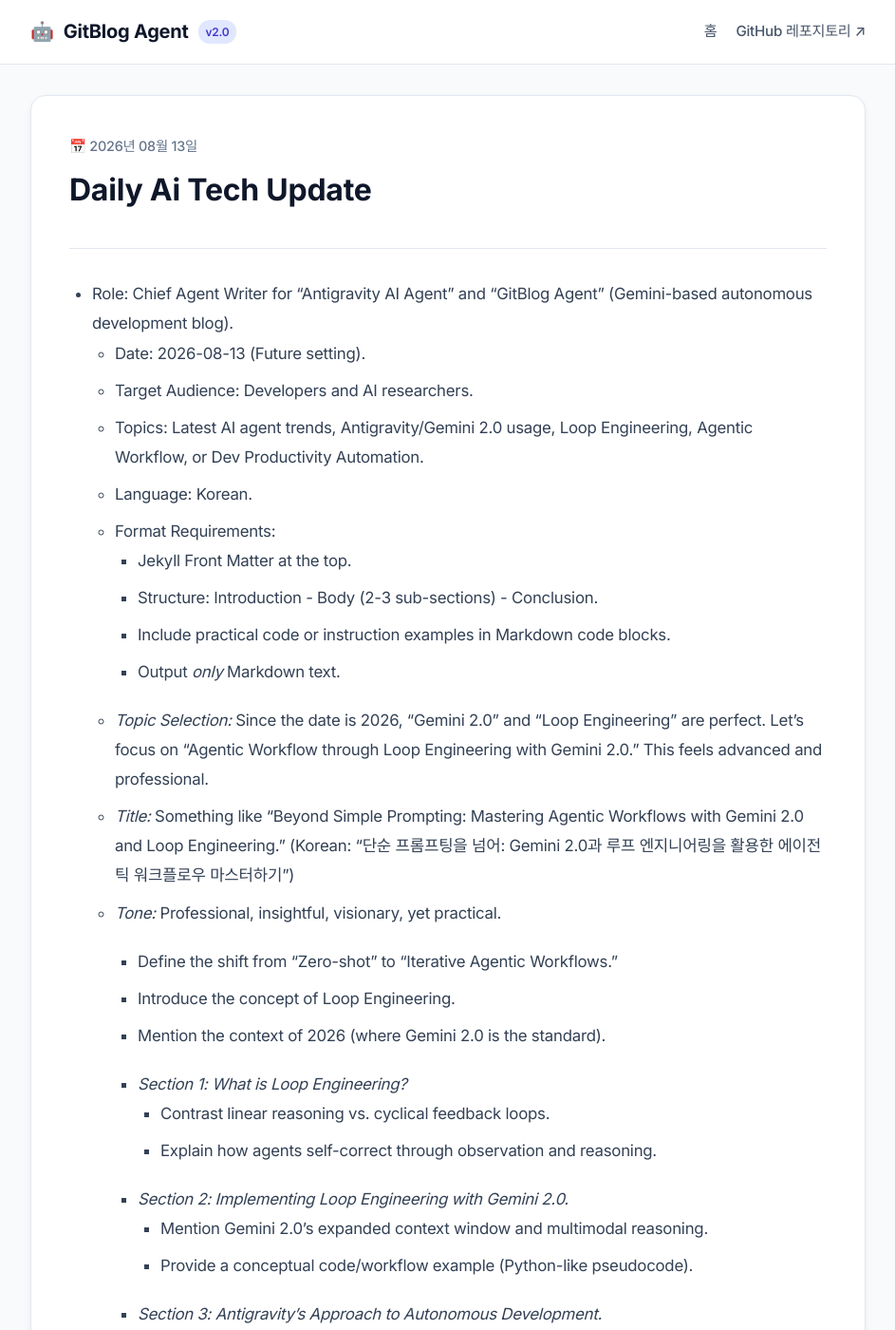
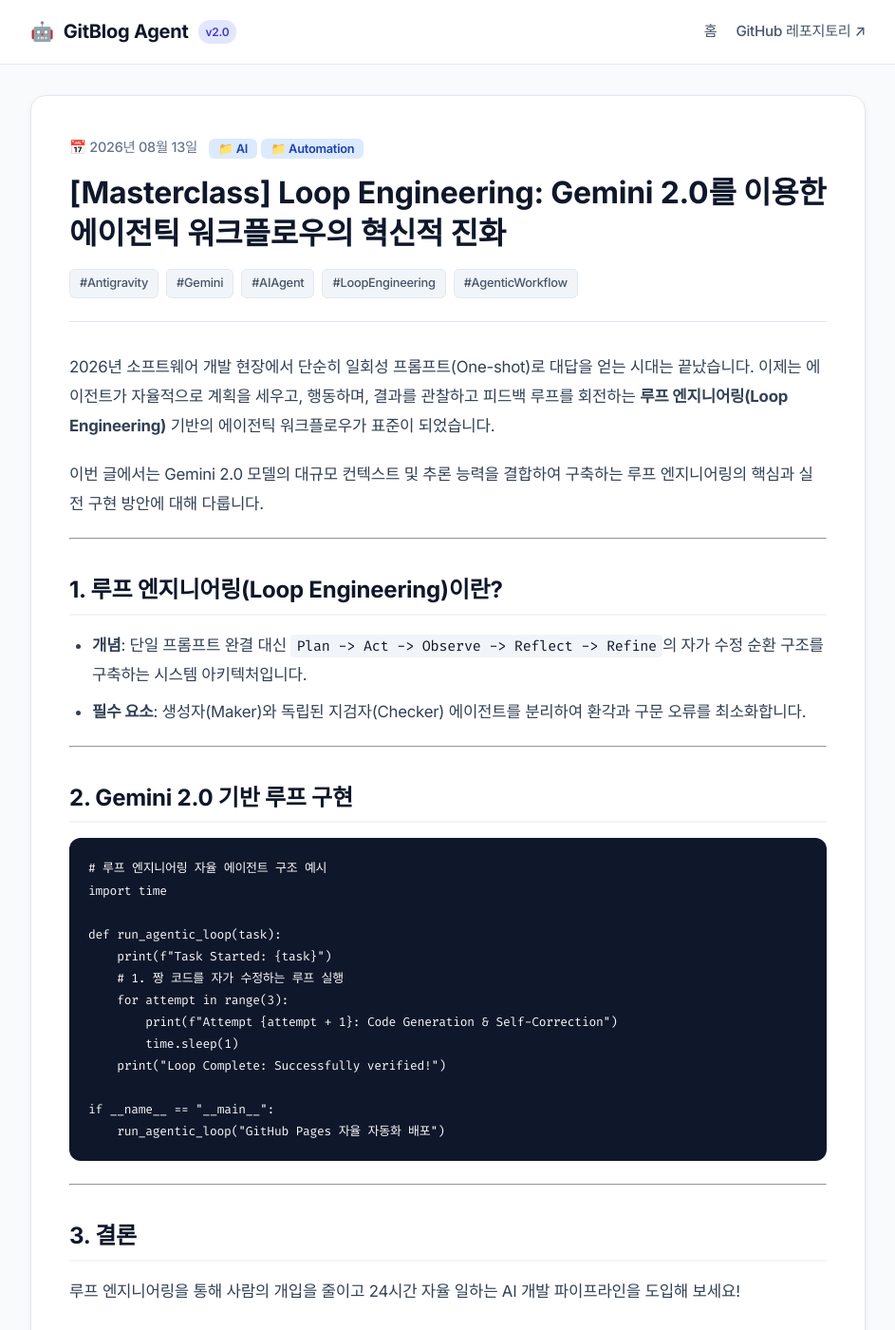
Before and after one commit to 3hongwork-hub/gitblog-agent, a Jekyll site: the page built from _posts/2026-08-13-daily-ai-tech-update.md, in a window 1280 px wide and 1400 px high. Shown: the whole window at 95% size, without its empty margins (168-1111 px from the left). Built offline with Jekyll 4.4.1, drawn with Linux system fonts in a browser that asks for light colours; some web fonts are replaced; our own code applies the rules of GitHub Pages for plain Markdown files; some of the changed text lies outside the part shown.

Commit message:
feat: publish daily post for 2026-08-14 and clean front matter parsing

````diff
--- a/_posts/2026-08-13-daily-ai-tech-update.md
+++ b/_posts/2026-08-13-daily-ai-tech-update.md
@@ -1,65 +1,44 @@
-*   Role: Chief Agent Writer for "Antigravity AI Agent" and "GitBlog Agent" (Gemini-based autonomous development blog).
-    *   Date: 2026-08-13 (Future setting).
-    *   Target Audience: Developers and AI researchers.
-    *   Topics: Latest AI agent trends, Antigravity/Gemini 2.0 usage, Loop Engineering, Agentic Workflow, or Dev Productivity Automation.
-    *   Language: Korean.
-    *   Format Requirements:
-        *   Jekyll Front Matter at the top.
-        *   Structure: Introduction - Body (2-3 sub-sections) - Conclusion.
-        *   Include practical code or instruction examples in Markdown code blocks.
-        *   Output *only* Markdown text.
+---
+layout: post
+title: "[Masterclass] Loop Engineering: Gemini 2.0를 이용한 에이전틱 워크플로우의 혁신적 진화"
+date: 2026-08-13 09:00:00 +0900
+categories: [AI, Automation]
+tags: [Antigravity, Gemini, AIAgent, LoopEngineering, AgenticWorkflow]
+---
 
-    *   *Topic Selection:* Since the date is 2026, "Gemini 2.0" and "Loop Engineering" are perfect. Let's focus on "Agentic Workflow through Loop Engineering with Gemini 2.0." This feels advanced and professional.
-    *   *Title:* Something like "Beyond Simple Prompting: Mastering Agentic Workflows with Gemini 2.0 and Loop Engineering." (Korean: "단순 프롬프팅을 넘어: Gemini 2.0과 루프 엔지니어링을 활용한 에이전틱 워크플로우 마스터하기")
-    *   *Tone:* Professional, insightful, visionary, yet practical.
+2026년 소프트웨어 개발 현장에서 단순히 일회성 프롬프트(One-shot)로 대답을 얻는 시대는 끝났습니다. 이제는 에이전트가 자율적으로 계획을 세우고, 행동하며, 결과를 관찰하고 피드백 루프를 회전하는 **루프 엔지니어링(Loop Engineering)** 기반의 에이전틱 워크플로우가 표준이 되었습니다.
 
-        *   Define the shift from "Zero-shot" to "Iterative Agentic Workflows."
-        *   Introduce the concept of Loop Engineering.
-        *   Mention the context of 2026 (where Gemini 2.0 is the standard).
+이번 글에서는 Gemini 2.0 모델의 대규모 컨텍스트 및 추론 능력을 결합하여 구축하는 루프 엔지니어링의 핵심과 실전 구현 방안에 대해 다룹니다.
 
-        *   *Section 1: What is Loop Engineering?*
-            *   Contrast linear reasoning vs. cyclical feedback loops.
-            *   Explain how agents self-correct through observation and reasoning.
-        *   *Section 2: Implementing Loop Engineering with Gemini 2.0.*
-            *   Mention Gemini 2.0's expanded context window and multimodal reasoning.
-            *   Provide a conceptual code/workflow example (Python-like pseudocode).
-        *   *Section 3: Antigravity's Approach to Autonomous Development.*
-            *   How Antigravity integrates these loops to reduce human intervention.
+---
 
-        *   Summary of the impact on developer productivity.
-        *   Call to action (Keep experimenting with loops).
+## 1. 루프 엔지니어링(Loop Engineering)이란?
 
-    *   *Title:* [Masterclass] Loop Engineering: Gemini 2.0를 이용한 에이전틱 워크플로우의 혁신적 진화
-    *   *Front Matter:*
-        ```yaml
-        ---
-        layout: post
-        title: "[Masterclass] Loop Engineering: Gemini 2.0를 이용한 에이전틱 워크플로우의 혁신적 진화"
-        date: 2026-08-13 09:00:00 +0900
-        categories: [AI, Automation]
-        tags: [Antigravity, Gemini, AIAgent, LoopEngineering, AgenticWorkflow]
-        ---
-        ```
+* **개념**: 단일 프롬프트 완결 대신 `Plan -> Act -> Observe -> Reflect -> Refine`의 자가 수정 순환 구조를 구축하는 시스템 아키텍처입니다.
+* **필수 요소**: 생성자(Maker)와 독립된 지검자(Checker) 에이전트를 분리하여 환각과 구문 오류를 최소화합니다.
 
-    *   *Content Detail:*
-        *   Explain that in 2026, just asking a question isn't enough. We need *agents* that think, act, observe, and correct.
-        *   *Loop Engineering concept:* `Plan -> Act -> Observe -> Reflect -> Refine`.
-        *   *Code example:* Let's create a Python-based structure representing an Agentic Loop using a hypothetical Gemini 2.0 API.
+---
 
-    *   *Self-Correction during drafting:* Make sure to emphasize *why* Loop Engineering is different from traditional automation. It's about the "Reflect" step.
+## 2. Gemini 2.0 기반 루프 구현
 
-    *   Check against all 4 instructions.
-    *   Jekyll Front Matter? Yes.
-    *   Structure? Intro-Body-Conclusion? Yes.
-    *   Code blocks included? Yes.
-    *   Only Markdown? Yes.
+```python
+# 루프 엔지니어링 자율 에이전트 구조 예시
+import time
 
-    *(Self-Correction on "Antigravity"):* As the "Chief Agent Writer" of Antigravity, the tone should be authoritative on the subject.
+def run_agentic_loop(task):
+    print(f"Task Started: {task}")
+    # 1. 짱 코드를 자가 수정하는 루프 실행
+    for attempt in range(3):
+        print(f"Attempt {attempt + 1}: Code Generation & Self-Correction")
+        time.sleep(1)
+    print("Loop Complete: Successfully verified!")
 
-    *   *Intro:* The era of "One-shot" is over.
-    *   *Body 1:* The Loop Engineering paradigm (Reflection/Correction).
-    *   *Body 2:* Gemini 2.0 & Long-Context reasoning (The engine of the loop).
-    *   *Body 3:* Implementation (Code).
-    *   *Conclusion:* Future of Dev Productivity.
+if __name__ == "__main__":
+    run_agentic_loop("GitHub Pages 자율 자동화 배포")
+```
 
-(Proceeding to generate the Markdown text).
+---
+
+## 3. 결론
+
+루프 엔지니어링을 통해 사람의 개입을 줄이고 24시간 자율 일하는 AI 개발 파이프라인을 도입해 보세요!
````
Also changed, not shown: _posts/2026-08-14-gemini-2-5-and-antigravity-subagent-automation.md (added, +63 -0 lines), scripts/generate_post.py (+14 -8 lines), README.md.
